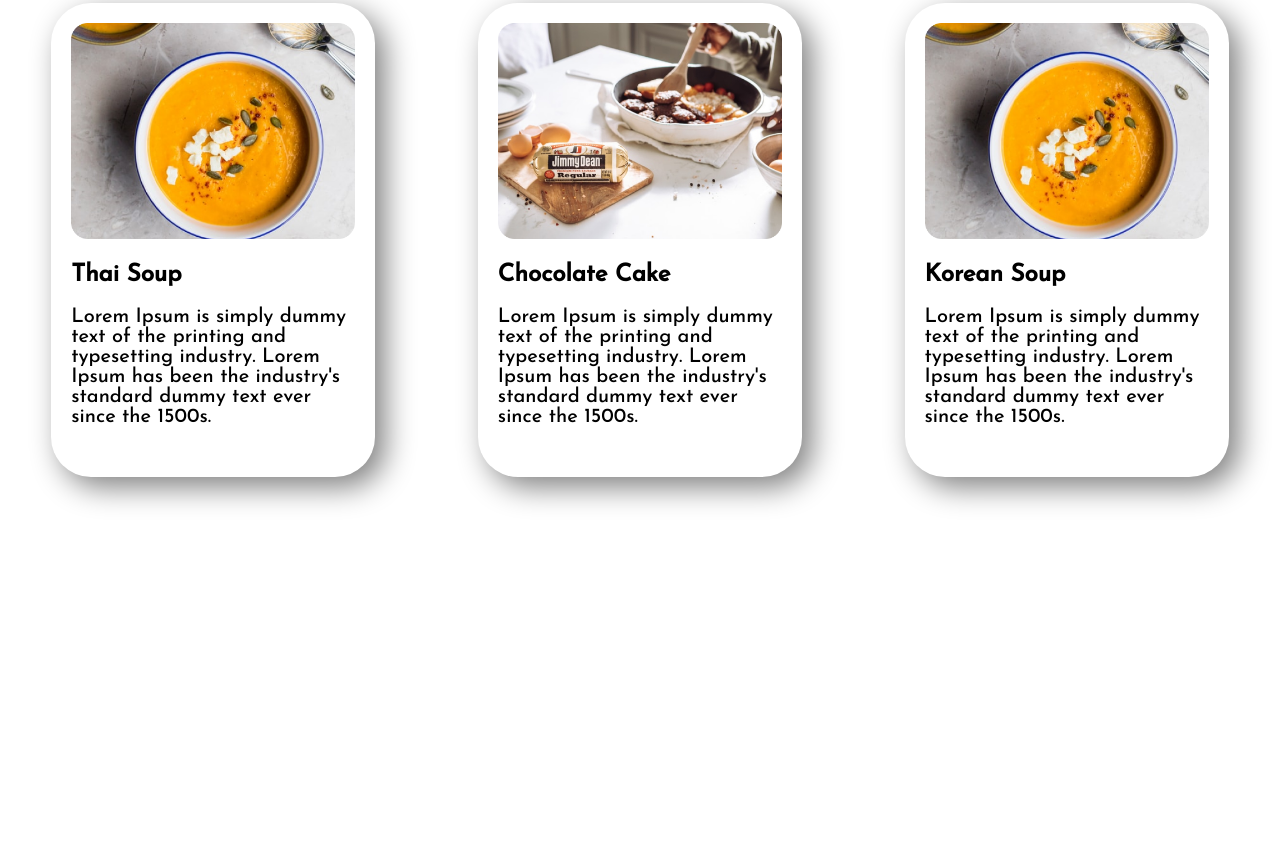
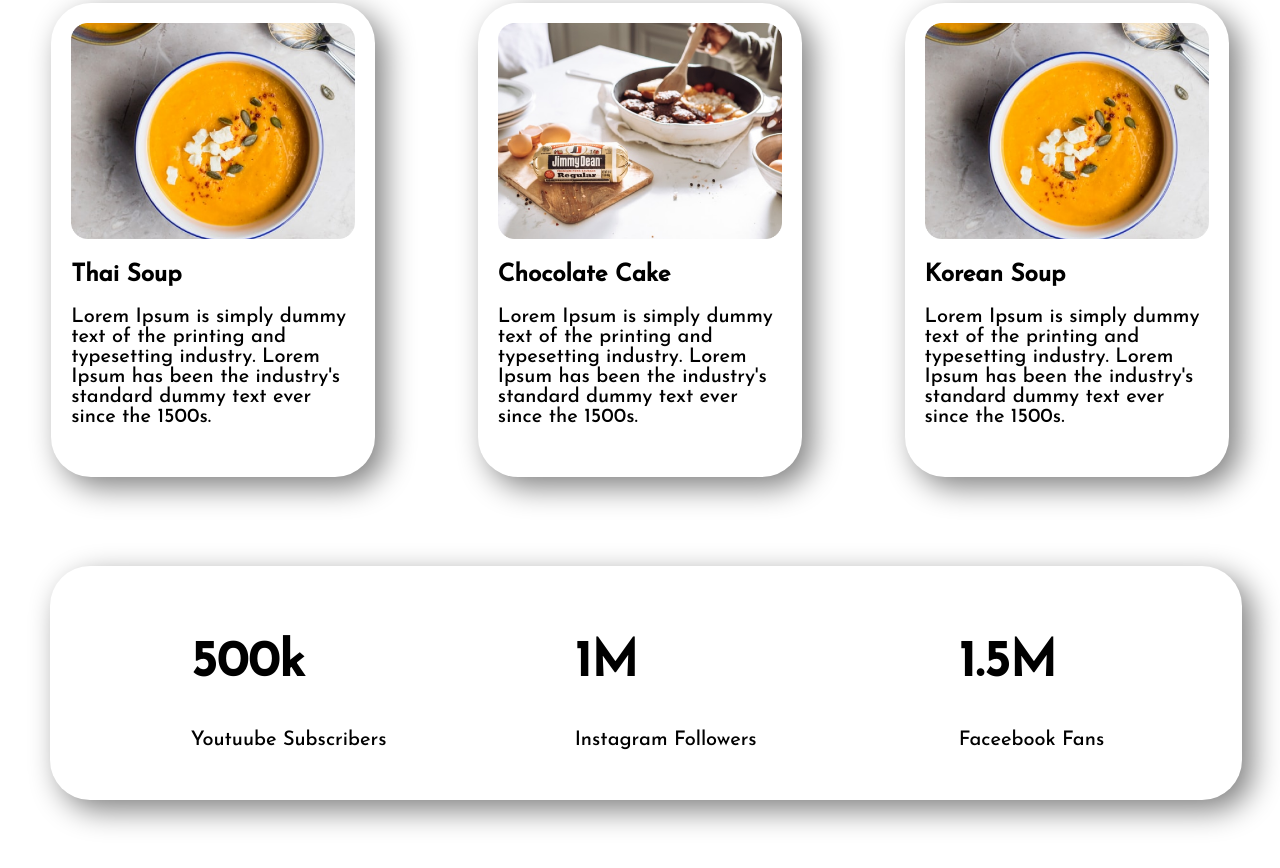
Before and after one commit to EhsanEIK/food-khabo-website, a plain HTML site: page index.html in a window 1280 px wide. Shown: the part 1318-2186 px from the top of the page. Before the commit the page ends 1884 px from the top, so only its background shows below. Drawn offline with Linux system fonts and the light colour scheme.

Commit message:
Lower section added

```diff
--- a/css/style.css
+++ b/css/style.css
@@ -25,7 +25,7 @@ p {
 }
 
 .half-width img,
-.menu-box img {
+.menu-box-width img {
     width: 100%;
 }
 
@@ -65,13 +65,27 @@ p {
     margin-bottom: 5%;
 }
 
-.menu-box {
+.menu-box-width {
     width: 30%;
     margin-left: 4%;
     margin-right: 4%;
     margin-top: 10px;
+}
+
+.box-shadow {
     padding: 20px;
     padding-bottom: 30px;
     box-shadow: 10px 10px 30px grey;
     border-radius: 40px;
 }
+
+.lower-section {
+    width: 90%;
+    margin-left: 50px;
+}
+
+.lower-section h1,
+.lower-section p {
+    text-align: left;
+    margin-left: 40px;
+}
--- a/index.html
+++ b/index.html
@@ -41,23 +41,37 @@
                 has been the industry's standard dummy text ever since the 1500s.</p>
         </div>
         <div class="flexible-container">
-            <div class="menu-box">
+            <div class="menu-box-width box-shadow">
                 <img src="./images/card-pic1.png" alt="">
                 <h2>Thai Soup</h2>
                 <p>Lorem Ipsum is simply dummy text of the printing and typesetting industry. Lorem Ipsum has been the industry's standard dummy text ever since the 1500s.</p>
             </div>
-            <div class="menu-box">
+            <div class="menu-box-width box-shadow">
                 <img src="./images/card-pic2.jpg" alt="">
                 <h2>Chocolate Cake</h2>
                 <p>Lorem Ipsum is simply dummy text of the printing and typesetting industry. Lorem Ipsum has been the industry's standard dummy text ever since the 1500s.</p>
             </div>
-            <div class="menu-box">
+            <div class="menu-box-width box-shadow">
                 <img src="./images/card-pic1.png" alt="">
                 <h2>Korean Soup</h2>
                 <p>Lorem Ipsum is simply dummy text of the printing and typesetting industry. Lorem Ipsum has been the industry's standard dummy text ever since the 1500s.</p>
             </div>
         </div>
     </section>
+    <section class="flexible-container lower-section box-shadow">
+        <div class="half-width">
+            <h1>500k</h1>
+            <p>Youtuube Subscribers</p>
+        </div>
+        <div class="half-width">
+            <h1>1M</h1>
+            <p>Instagram Followers</p>
+        </div>
+        <div class="half-width">
+            <h1>1.5M</h1>
+            <p>Faceebook Fans</p>
+        </div>
+    </section>
 </body>
 
 </html>
```
